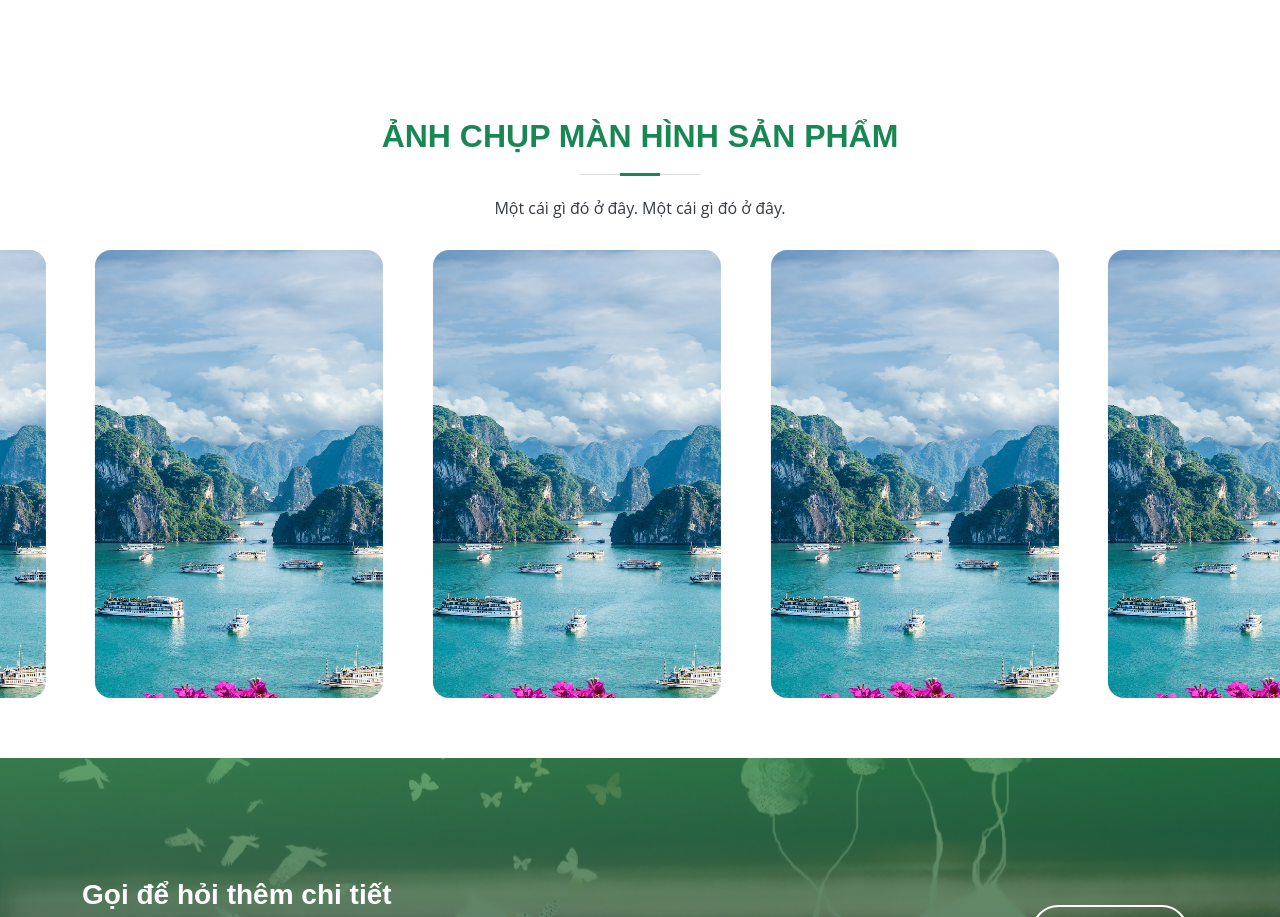
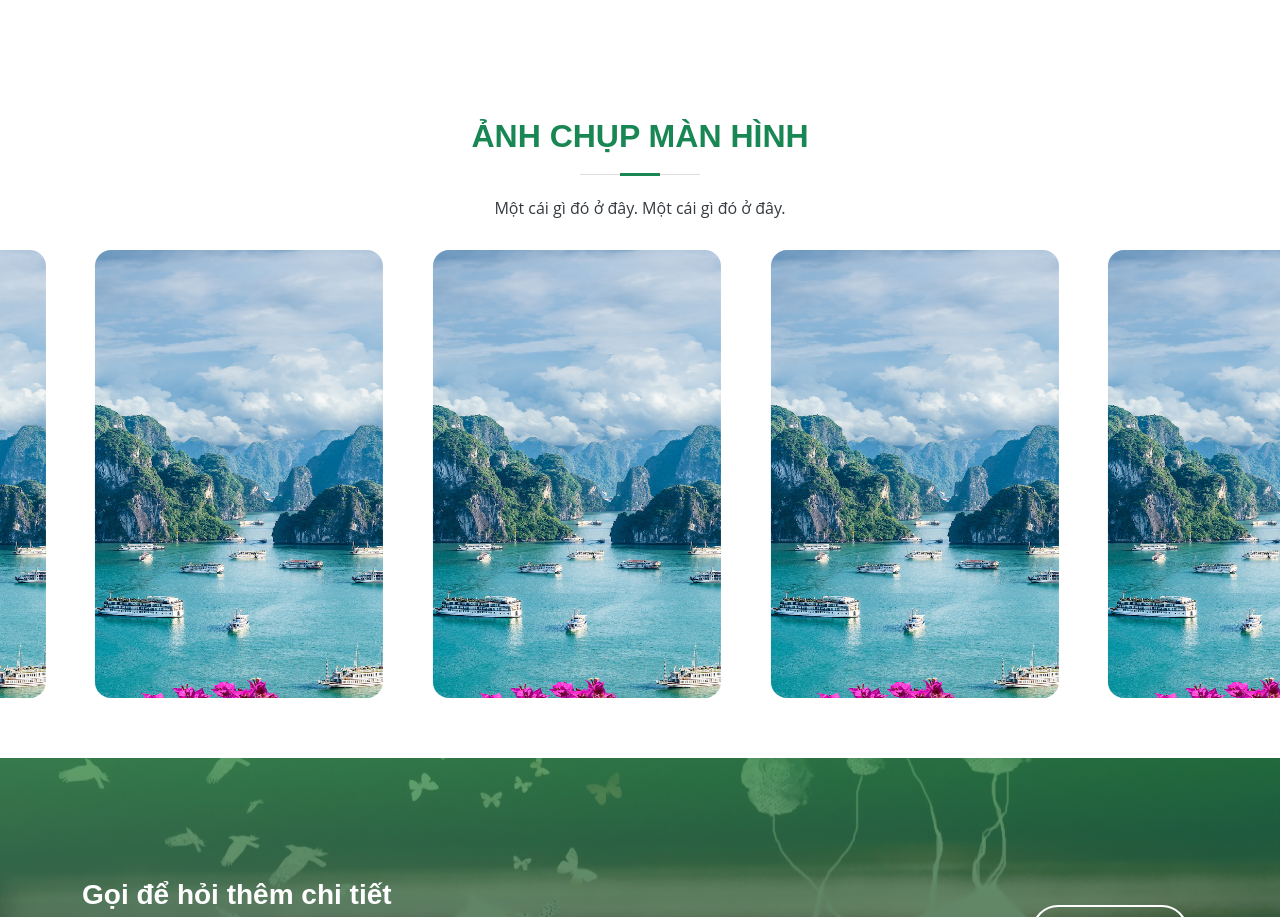
Before and after one commit to tvtien1210/EnglishStudySite, a plain HTML site: page index.html in a window 1280 px wide. Shown: the part 2868-3785 px from the top of the page. Drawn offline with Linux system fonts and the light colour scheme.

Commit message:
Update index.html

```diff
--- a/index.html
+++ b/index.html
@@ -504,7 +504,7 @@
       <!-- ======= Ảnh chụp màn hình ứng dụng : marquee_image is sliding======= -->
       <section class="marquee-imgs text-center" id="marquee-imgs">
         <div class="section-title">
-          <h2>Ảnh chụp màn hình sản phẩm</h2>
+          <h2>Ảnh chụp màn hình</h2>
           <p>Một cái gì đó ở đây. Một cái gì đó ở đây.</p>
         </div>
         <div class="marquee">
```
